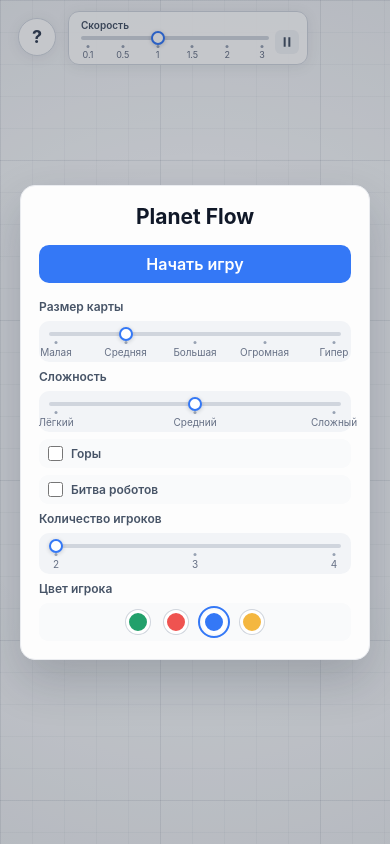
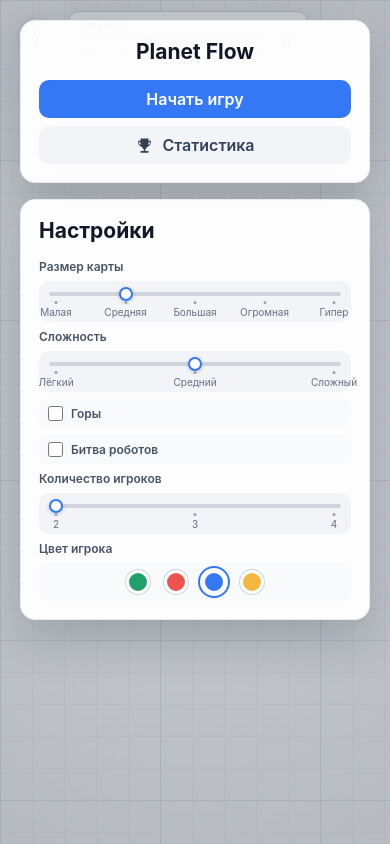
Before and after one commit to yopBoy17/Chester-games, a plain HTML site: page index.html in a window 390 px wide. Drawn offline with Linux system fonts and the light colour scheme.

Commit message:
feat(ui): split start menu layout

```diff
--- a/index.html
+++ b/index.html
@@ -64,10 +64,10 @@
     <button id="game-menu-button" type="button" hidden>Меню</button>
 
     <div id="menu-overlay" class="menu-overlay">
-      <section id="start-menu" class="menu-card menu-card--start">
-        <h1>Planet Flow</h1>
-        <button id="start-game-button" class="menu-card__button" type="button">Начать игру</button>
-        <div class="game-setting">
+      <section id="start-menu" class="start-screen">
+        <aside class="menu-card start-settings">
+          <h2>Настройки</h2>
+          <div class="game-setting">
           <span class="game-setting__label">Размер карты</span>
           <div class="map-size-control">
             <input id="map-size-slider" class="speed-control__slider" type="range" min="0" max="4" step="1" value="1" aria-label="Размер карты" aria-valuetext="Средняя" />
@@ -112,7 +112,19 @@
             <button type="button" data-player-color="blue" aria-label="Синий" title="Синий"></button>
             <button type="button" data-player-color="yellow" aria-label="Жёлтый" title="Жёлтый"></button>
           </div>
-        </div>
+          </div>
+        </aside>
+
+        <section class="menu-card menu-card--start start-menu__main">
+          <h1>Planet Flow</h1>
+          <button id="start-game-button" class="menu-card__button" type="button">Начать игру</button>
+          <button class="menu-card__button menu-card__button--secondary start-menu__statistics" type="button" aria-label="Статистика">
+            <svg viewBox="0 0 24 24" aria-hidden="true">
+              <path d="M7 3h10v3h3v2c0 3.1-1.8 5.3-4.8 5.9A6 6 0 0 1 13 16.7V19h4v2H7v-2h4v-2.3a6 6 0 0 1-2.2-2.8C5.8 13.3 4 11.1 4 8V6h3V3Zm10 5v3.5c.7-.3 1.2-.8 1.5-1.4.3-.6.5-1.3.5-2.1h-2ZM5 8c0 .8.2 1.5.5 2.1.3.6.8 1.1 1.5 1.4V8H5Z" />
+            </svg>
+            <span>Статистика</span>
+          </button>
+        </section>
       </section>
 
       <section id="pause-menu" class="menu-card" hidden>
--- a/styles.css
+++ b/styles.css
@@ -79,8 +79,15 @@ body {
 }
 
 .menu-overlay[hidden],
-.menu-card[hidden] {
+.menu-card[hidden],
+.start-screen[hidden] {
   display: none;
+}
+
+.start-screen {
+  position: absolute;
+  inset: 0;
+  pointer-events: none;
 }
 
 .menu-card {
@@ -97,7 +104,46 @@ body {
 }
 
 .menu-card--start {
-  width: min(390px, 100%);
+  width: min(300px, calc(100% - 40px));
+}
+
+.start-settings {
+  position: absolute;
+  top: 50%;
+  left: 0;
+  width: min(360px, calc(100vw - 40px));
+  max-height: calc(100vh - 40px);
+  overflow-y: auto;
+  border-left: 0;
+  border-radius: 0 15px 15px 0;
+  text-align: left;
+  transform: translateY(-50%);
+  pointer-events: auto;
+}
+
+.start-settings .game-setting {
+  margin-top: 0;
+}
+
+.start-menu__main {
+  position: absolute;
+  top: 50%;
+  left: 50%;
+  transform: translate(-50%, -50%);
+  pointer-events: auto;
+}
+
+.start-menu__statistics {
+  display: flex;
+  align-items: center;
+  justify-content: center;
+  gap: 8px;
+}
+
+.start-menu__statistics svg {
+  width: 19px;
+  height: 19px;
+  fill: currentcolor;
 }
 
 .menu-card h1,
@@ -667,6 +713,37 @@ body {
   background: #174ea6;
 }
 
+@media (max-width: 900px) {
+  .start-screen {
+    padding: 20px;
+    display: flex;
+    overflow-y: auto;
+    align-items: center;
+    flex-direction: column;
+    gap: 16px;
+    pointer-events: auto;
+  }
+
+  .start-settings,
+  .start-menu__main {
+    position: static;
+    width: min(390px, 100%);
+    max-height: none;
+    flex: 0 0 auto;
+    transform: none;
+  }
+
+  .start-menu__main {
+    order: 1;
+  }
+
+  .start-settings {
+    order: 2;
+    border: 1px solid #eaecf0;
+    border-radius: 15px;
+  }
+}
+
 @media (max-width: 640px) {
   .planet-panel {
     align-items: stretch;
```
